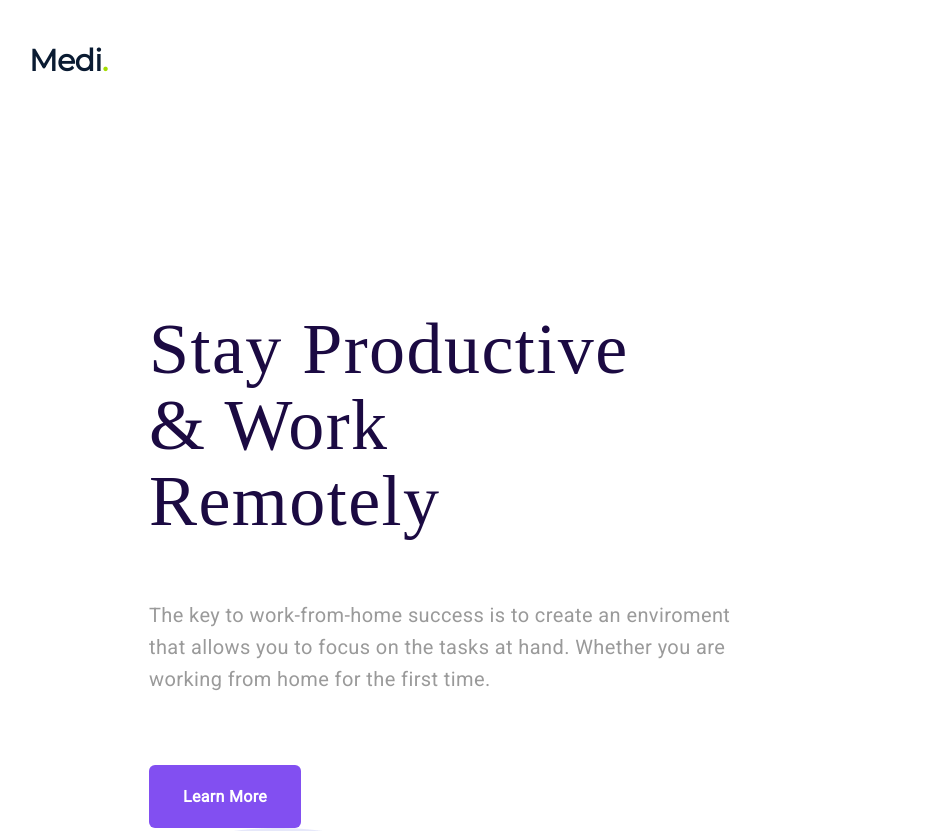
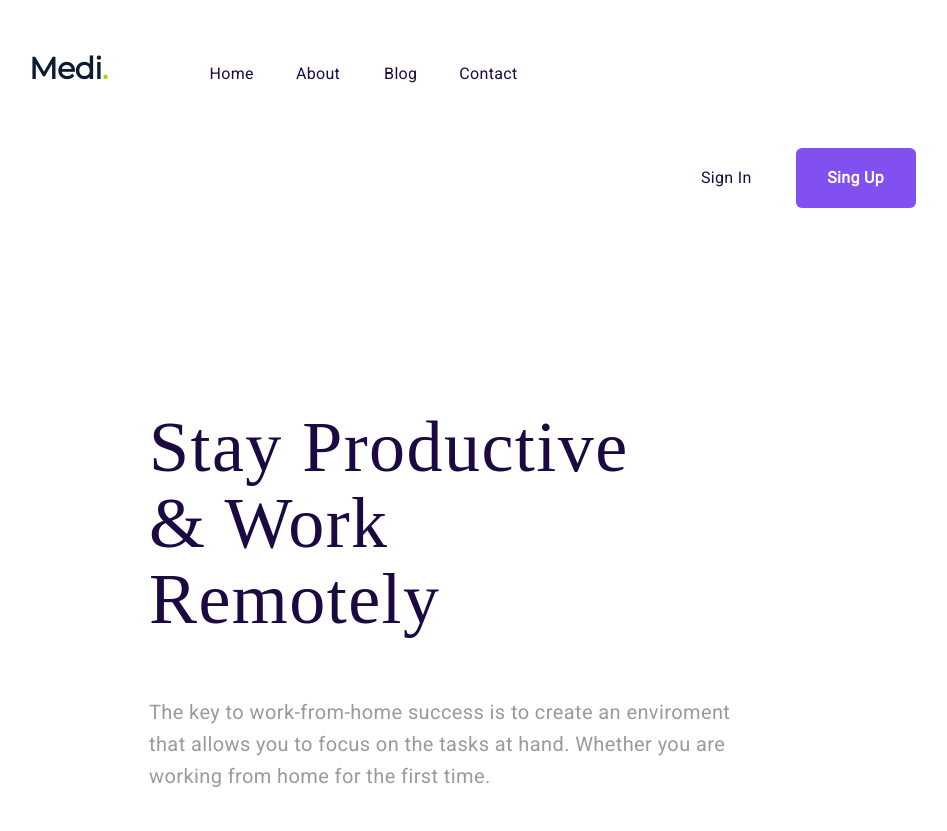
Before and after one commit to kerjenrob/medi-3, a plain HTML site: page index.html in a window 1280 px wide. Shown: the top 831 px of the page, without its empty margins (59-1006 px from the left). Drawn offline with Linux system fonts and the light colour scheme; a web font is replaced by a local one.

Commit message:
finished

```diff
--- a/index.html
+++ b/index.html
@@ -12,8 +12,17 @@
 </head>
 <body>
     <header>
-        <h2 class="logo">Medi<span class="logo-dot">.</span></h2>
+        <section><h2 class="logo">Medi<span class="logo-dot">.</span></h2></section>
+        <section><h3 class="header-home">Home</h3></section>
+        <section><h3 class="header-about">About</h3></section>
+        <section><h3 class="header-blog">Blog</h3></section>
+        <section><h3 class="header-contact">Contact</h3></section>
+        <section><h3 class="header-sign">Sign In</h3></section>
+        <section><button class="header-button">Sing Up</button></section>
     </header>
+    <!-- I don't know when to use differens tags,
+    they sem to do the same thing and sometime it works and sometime it don't.
+    Sould I have used div or p ?-->
 
     <main>
         <section>
--- a/styles/index.css
+++ b/styles/index.css
@@ -1,3 +1,5 @@
+
+
 .logo {
     margin-top: 37px;
     margin-left: 80px;
@@ -15,6 +17,61 @@
     color: #A3DC00;
 }
 
+h3 {
+    font-family: 'Roboto', sans-serif;
+    font-style: normal;
+    font-weight: normal;
+    font-size: 16px;
+    line-height: 24px;
+    text-align: center;
+    letter-spacing: 0.02em;
+    color: #1B0A42;
+}
+
+.header-home {
+    margin-top: 48px;
+    margin-left: 98px;
+}
+
+.header-about {
+    margin-top: 48px;
+    margin-left: 38px;
+}
+
+.header-blog {
+    margin-top: 48px;
+    margin-left: 40px;
+}
+
+.header-contact {
+    margin-top: 48px;
+    margin-left: 38px;
+}
+
+.header-sign {
+    margin-top: 48px;
+    margin-left: 752px;
+}
+
+.header-button {
+    margin-top: 30px;
+    margin-left: 40px;
+    width: 120px;
+    height: 59.65px;
+    background: #824FF1;
+    border-radius: 6px;
+    border: none;
+    font-family: 'Roboto', sans-serif;
+    font-style: normal;
+    font-weight: bold;
+    font-size: 16px;
+    line-height: 24px;
+    text-align: center;
+    letter-spacing: 0.02em;
+    color: #FFFFFF;
+}
+
+
 section {
     display: inline-block;
 }
@@ -29,7 +86,6 @@ section {
     font-weight: normal;
     font-size: 72px;
     line-height: 76px;
-    /* or 106% */
     letter-spacing: 0.02em;
     color: #1B0A42;
 
@@ -45,7 +101,6 @@ section {
     font-weight: normal;
     font-size: 20px;
     line-height: 32px;
-    /* or 160% */
     letter-spacing: 0.02em;
     color: #9A9A9A;
 
@@ -63,7 +118,6 @@ section {
     font-weight: bold;
     font-size: 16px;
     line-height: 32px;
-    /* or 200% */
     text-align: center;
     letter-spacing: 0.02em;
     color: #FFFFFF;
```
